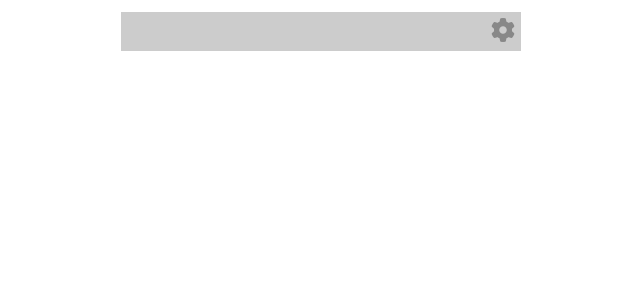
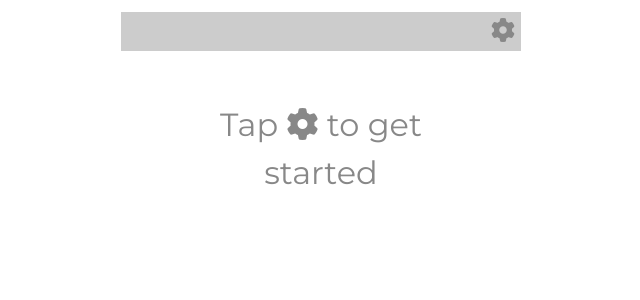
Before and after one commit to hogsmill/no-estimates-mobile, a Vue app: page / in a window 1280 px wide. Shown: the top 300 px of the page, without its empty margins (319-959 px from the left). Built offline with nearby package versions, Linux system fonts and the light colour scheme.

Commit message:
intro panel

```diff
--- a/src/App.vue
+++ b/src/App.vue
@@ -6,7 +6,10 @@
     <div v-if="showSettings" class="setup rounded-bottom">
       <Setup :socket="socket" />
     </div>
-    <div v-if="!showSettings" class="game">
+    <div v-if="!showSettings && !myName.id" class="game">
+      <Intro />
+    </div>
+    <div v-if="!showSettings && myName.id" class="game">
       <Game :socket="socket" />
     </div>
   </div>
@@ -15,12 +18,14 @@
 <script>
 import io from 'socket.io-client'
 
+import Intro from './components/Intro.vue'
 import Setup from './components/Setup.vue'
 import Game from './components/Game.vue'
 
 export default {
   name: 'App',
   components: {
+    Intro,
     Setup,
     Game
   },
@@ -35,6 +40,9 @@ export default {
     },
     teamName() {
       return this.$store.getters.getTeamName
+    },
+    myName() {
+      return this.$store.getters.getMyName
     }
   },
   created() {
--- /dev/null
+++ b/src/components/Intro.vue
@@ -0,0 +1,14 @@
+<template>
+  <p class="intro">
+    Tap <i class="fas fa-cog" /> to get started
+  </p>
+</template>
+
+<style lang="scss">
+.intro {
+  margin: 50px auto;
+  width: 80%;
+  font-size: xx-large;
+  color: #888;
+}
+</style>
```
